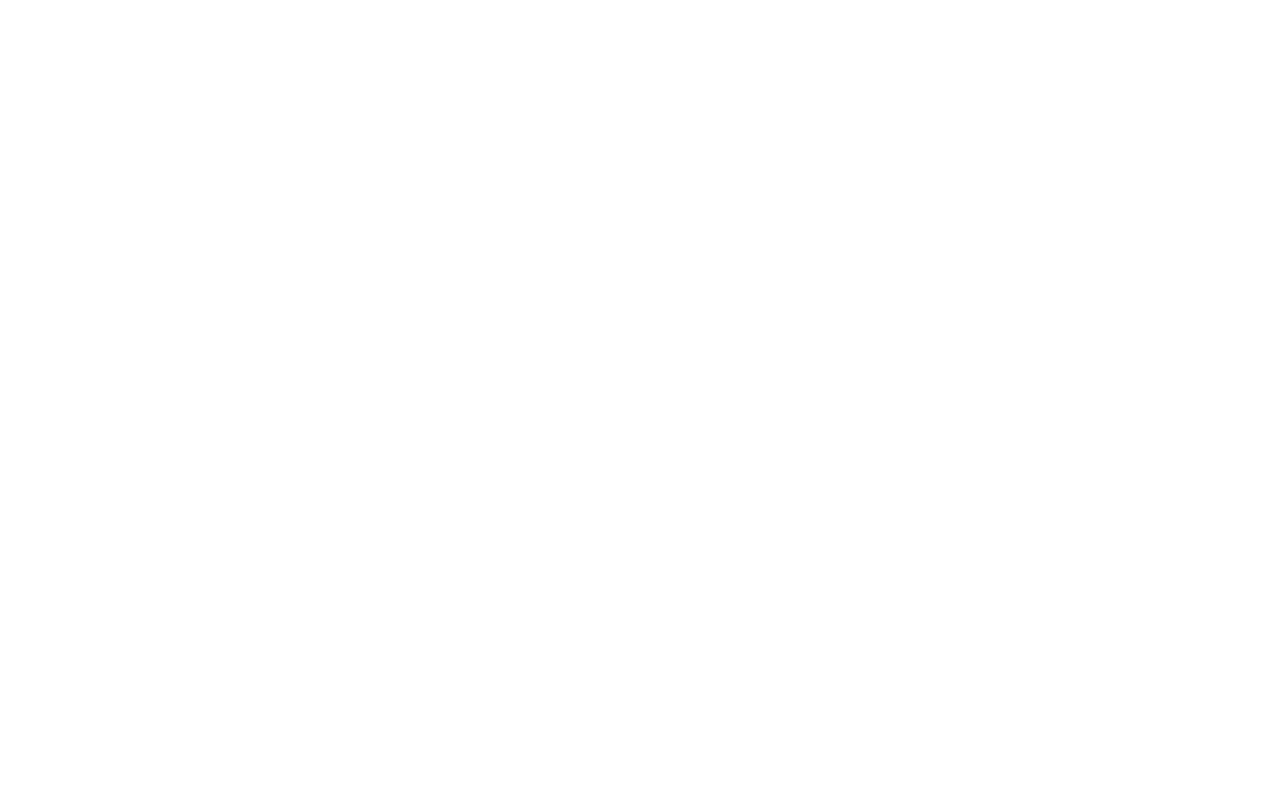
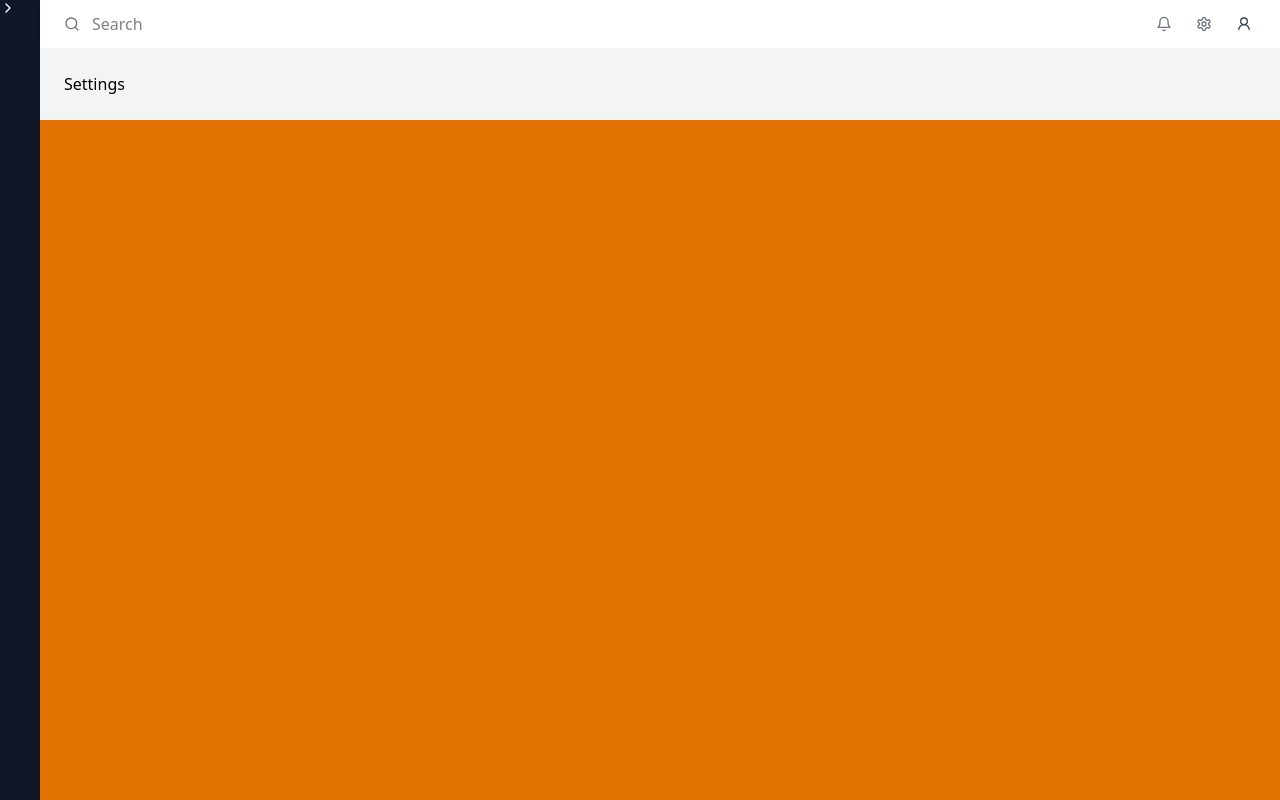
Before and after one commit to abdulrahimsulthan/crm-tool, a React (Vite) app: page /settings in a window 1280 px wide. Before the commit this address had no page. Built offline with nearby package versions, Linux system fonts and the light colour scheme.

Commit message:
🦄 refactor(typo):

```diff
--- a/src/routes/AppRoutes.tsx
+++ b/src/routes/AppRoutes.tsx
@@ -3,7 +3,7 @@
 
 const Home = () => <div>Home</div>;
 const Dashboard = () => <div>Dashboard</div>;
-const Setting = () => <div>Setting</div>;
+const Settings = () => <div>Settings</div>;
 
 const AppRoutes = () => (
   <Router>
@@ -11,7 +11,7 @@
       <Route path="/" element={<Layout />}>
         <Route index element={<Home />} />
         <Route path="dashboard" element={<Dashboard />} />
-        <Route path="setting" element={<Setting />} />
+        <Route path="settings" element={<Settings />} />
       </Route>
     </Routes>
   </Router>
```
